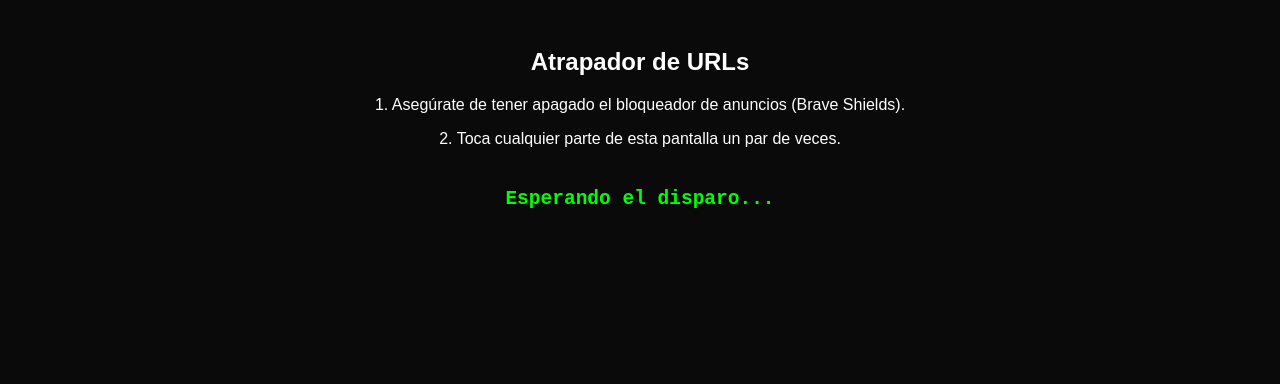
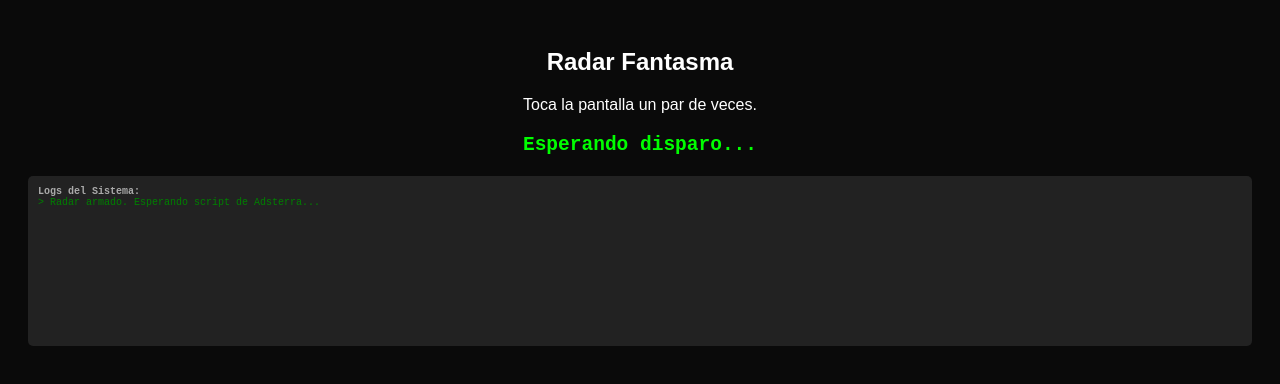
Before and after one commit to Jonas28r/knon-url-hunter, a website: page index.html in a window 1280 px wide. Drawn offline with Linux system fonts and the light colour scheme.

Commit message:
Update index.html

```diff
--- a/index.html
+++ b/index.html
@@ -2,53 +2,64 @@
 <html lang="es">
 <head>
     <meta name="viewport" content="width=device-width, initial-scale=1, maximum-scale=1, user-scalable=no">
-    <title>Radar Knon</title>
+    <title>Radar Knon V2</title>
     <style>
         body { background: #0a0a0a; color: #00ff00; font-family: monospace; padding: 20px; text-align: center; }
-        textarea { width: 100%; height: 200px; background: #111; color: #00ff00; border: 1px solid #ff1493; margin-top: 20px; padding: 10px; font-size: 14px; }
-        .instrucciones { color: #fff; font-family: sans-serif; margin-bottom: 40px; }
+        textarea { width: 100%; height: 150px; background: #111; color: #00ff00; border: 1px solid #ff1493; margin-top: 10px; padding: 10px; font-size: 14px; }
+        .instrucciones { color: #fff; font-family: sans-serif; margin-bottom: 20px; }
+        #consola { text-align: left; background: #222; padding: 10px; font-size: 10px; margin-top: 20px; color: #aaa; height: 150px; overflow-y: scroll; border-radius: 5px; }
     </style>
 </head>
 <body>
     <div class="instrucciones">
-        <h2>Atrapador de URLs</h2>
-        <p>1. Asegúrate de tener apagado el bloqueador de anuncios (Brave Shields).</p>
-        <p>2. Toca cualquier parte de esta pantalla un par de veces.</p>
+        <h2>Radar Fantasma</h2>
+        <p>Toca la pantalla un par de veces.</p>
     </div>
 
-    <div id="resultado"><h2>Esperando el disparo...</h2></div>
+    <div id="resultado"><h2>Esperando disparo...</h2></div>
+    <div id="consola"><strong>Logs del Sistema:</strong><br></div>
 
     <script>
-        // EL MONSTRUO: Secuestramos la función nativa del navegador
-        const abrirVentanaOriginal = window.open;
+        // Imprimir errores en pantalla (ya que no tenemos herramientas de PC en el móvil)
+        const consolaDiv = document.getElementById('consola');
+        function log(msg, color='green') { consolaDiv.innerHTML += `<span style="color:${color}">> ${msg}</span><br>`; }
 
-        window.open = function(url, nombre, caracteristicas) {
-            // Cuando Adsterra intente abrir la ventana, le robamos la URL
+        window.onerror = function(msg, url, line) { log(`Error: ${msg} (Línea ${line})`, 'red'); return false; };
+
+        // EL PROXY: Secuestramos window.open de forma 100% indetectable
+        window.open = new Proxy(window.open, {
+            apply: function(target, thisArg, argumentsList) {
+                const url = argumentsList[0] || "URL desconocida";
+                log("¡Adsterra intentó abrir una ventana!", "#ff1493");
                 document.getElementById('resultado').innerHTML =
                     "<h2 style='color:#ff1493;'>🎯 ¡URL CAPTURADA!</h2>" +
-                "<p>Copia el texto de abajo y ponlo en tu Worker de Cloudflare:</p>" +
                     "<textarea>" + url + "</textarea>";
+                return null; // Bloqueamos la apertura real
+            }
+        });
 
-            // Retornamos nulo para bloquear la apertura real de la pestaña
-            return null;
-        };
-
-        // Por si Adsterra intenta ser astuto y usa un enlace fantasma en vez de window.open
+        // Secuestro de enlaces alternativos
         document.addEventListener('click', function(e) {
             let elemento = e.target;
             while (elemento) {
                 if (elemento.tagName === 'A' && elemento.href) {
+                    if(!elemento.href.includes(window.location.hostname)) {
                         e.preventDefault();
+                        log("¡Adsterra intentó usar un enlace falso!", "#ff1493");
                         document.getElementById('resultado').innerHTML =
-                        "<h2 style='color:#ff1493;'>🎯 ¡URL CAPTURADA (Vía Enlace)!</h2>" +
+                            "<h2 style='color:#ff1493;'>🎯 ¡URL CAPTURADA!</h2>" +
                             "<textarea>" + elemento.href + "</textarea>";
                         return false;
+                    }
                 }
                 elemento = elemento.parentElement;
             }
         }, true);
+
+        log("Radar armado. Esperando script de Adsterra...");
     </script>
 
+    <!-- Script objetivo -->
     <script src="https://pl29430597.profitablecpmratenetwork.com/48/9f/d2/489fd23120820292cb2f5bba04598957.js"></script>
 </body>
 </html>
```
Lines whose indentation alone changed are shown as unchanged.
